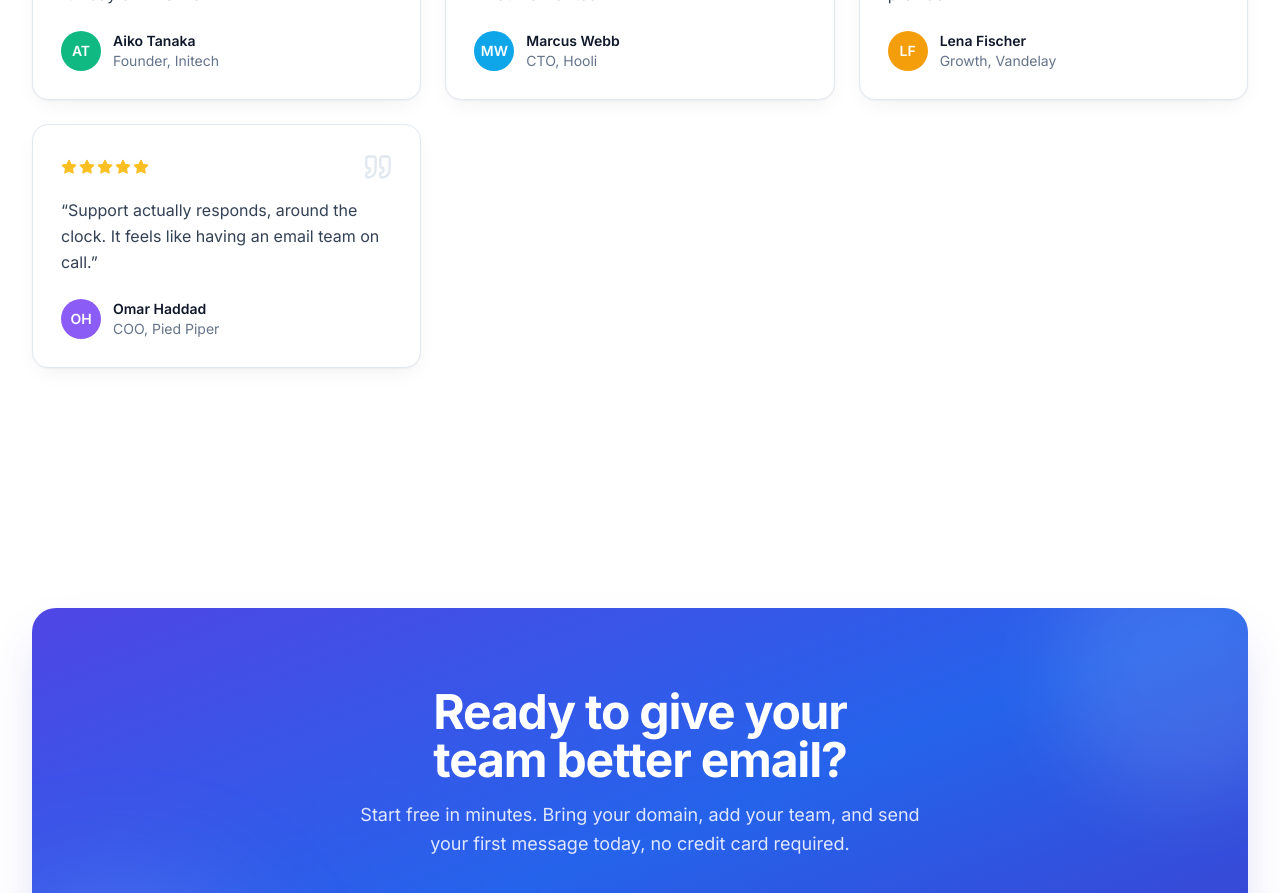
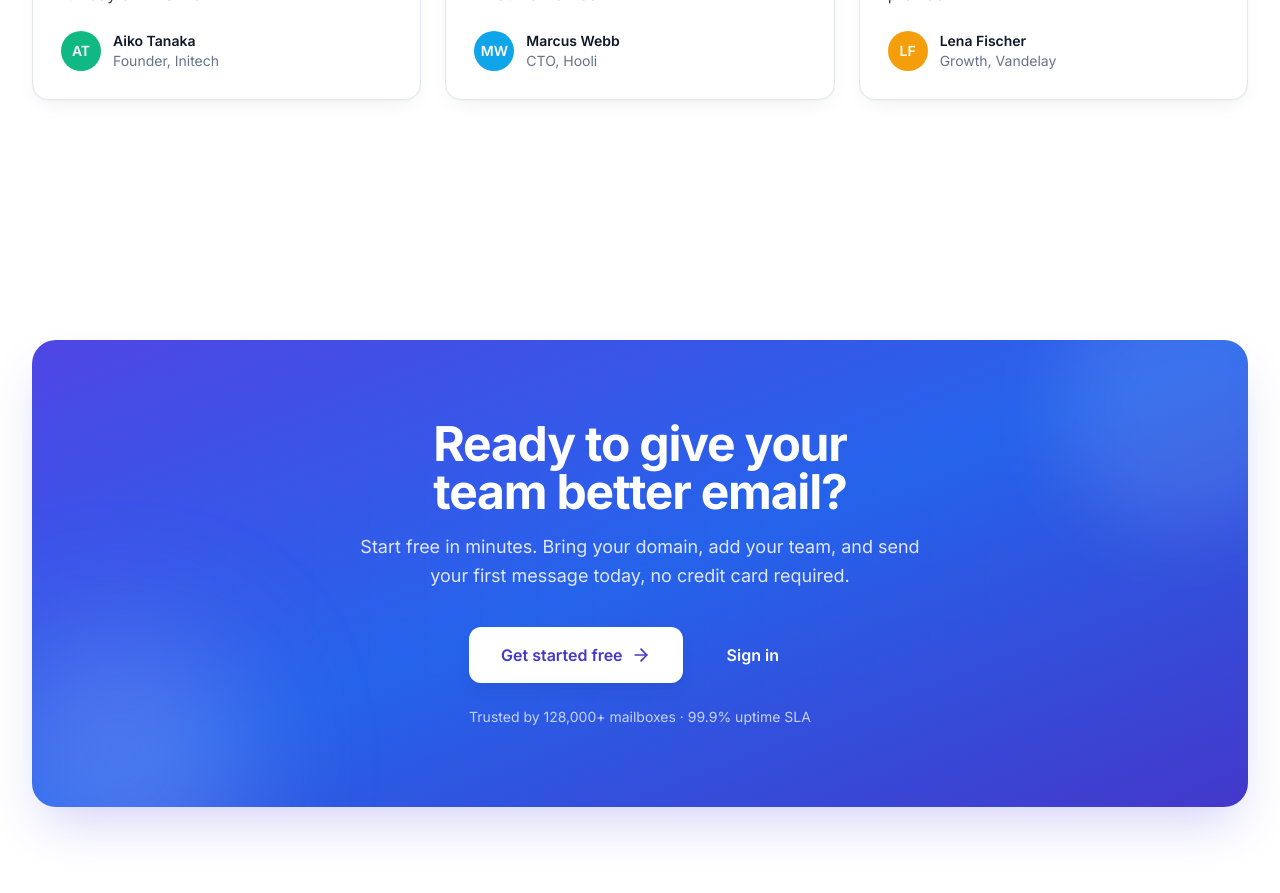
Before and after one commit to vhamed02/mailgo, a Next.js app in the folder frontend/: page / in a window 1280 px wide. Shown: the part 5460-6353 px from the top of the page. Built offline with nearby package versions, Linux system fonts and the light colour scheme.

Commit message:
feat(landing): remove Omar Haddad testimonial card

```diff
--- a/frontend/components/landing/sections/testimonials.tsx
+++ b/frontend/components/landing/sections/testimonials.tsx
@@ -50,13 +50,6 @@ const TESTIMONIALS: Testimonial[] = [
     role: 'Growth, Vandelay',
     initials: 'LF',
     color: 'bg-amber-500',
-  },
-  {
-    quote: 'Support actually responds, around the clock. It feels like having an email team on call.',
-    name: 'Omar Haddad',
-    role: 'COO, Pied Piper',
-    initials: 'OH',
-    color: 'bg-violet-500',
   },
 ]
 
```
